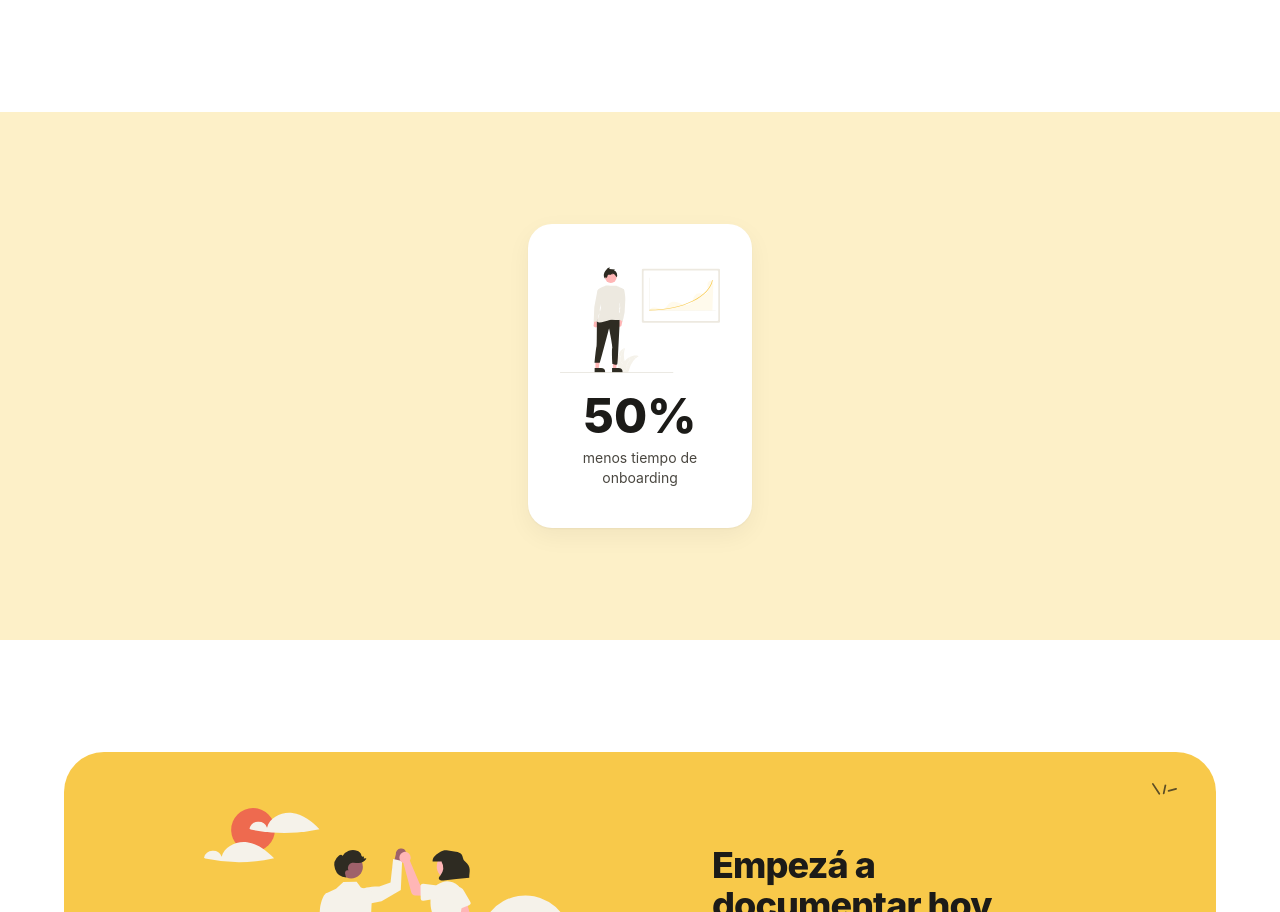
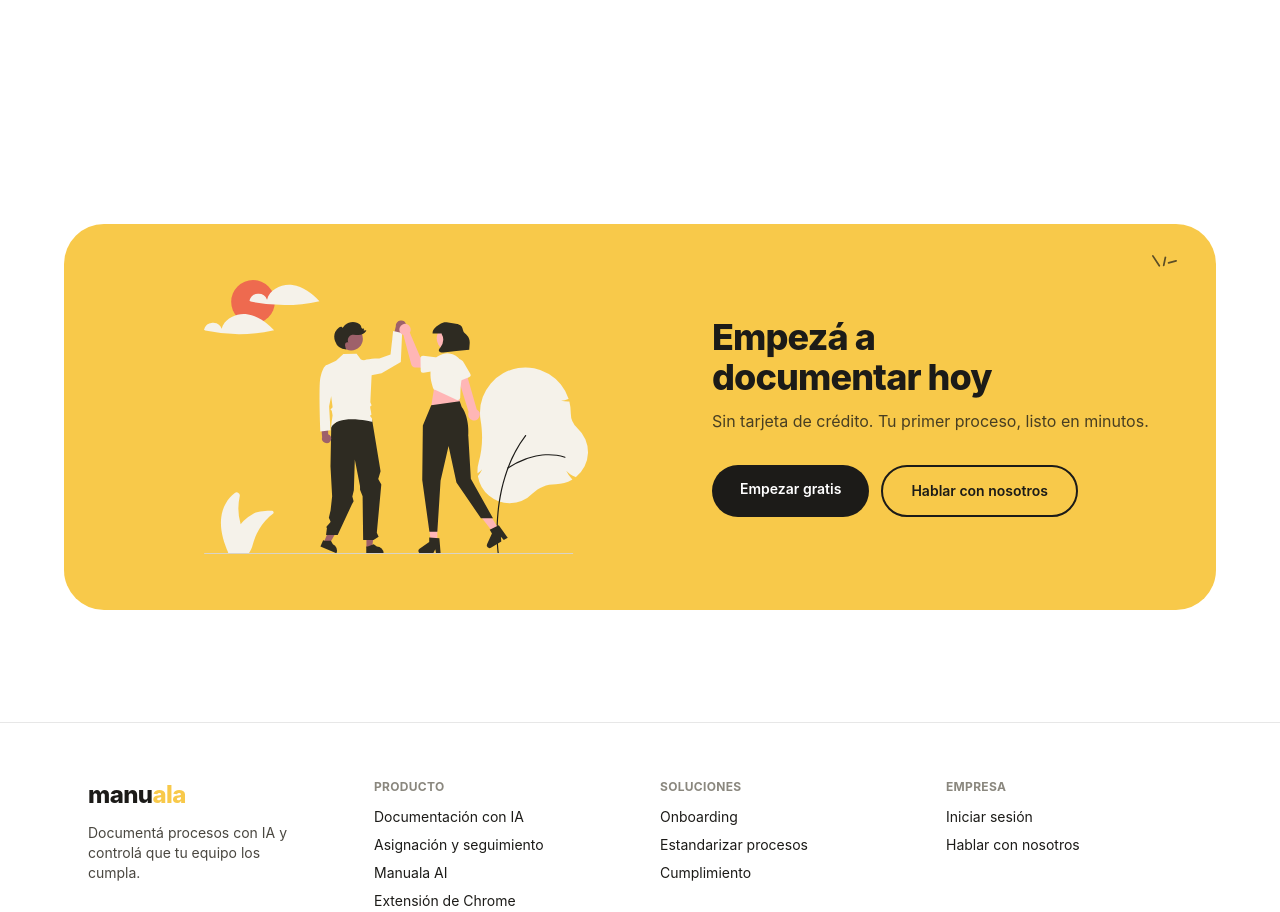
Before and after one commit to joabrusso/manuala-landing, a Next.js app: page / in a window 1280 px wide. Shown: the part 2979-3891 px from the top of the page. Built offline with nearby package versions, Linux system fonts and the light colour scheme.

Commit message:
Remove onboarding stat section
Drops the standalone "50% menos tiempo de onboarding" section entirely.

```diff
--- a/app/page.tsx
+++ b/app/page.tsx
@@ -230,17 +230,6 @@ export default function LandingPage() {
         </div>
       </section>
 
-      {/* ---------- Caso de éxito (mostaza pálido) ---------- */}
-      <section className="bg-mustard-soft py-20 sm:py-28">
-        <div className="mx-auto flex max-w-4xl justify-center px-6">
-          <div className="flex w-56 flex-col items-center gap-2 rounded-3xl bg-paper-0 px-8 py-10 text-center shadow-[0_1px_2px_rgba(28,27,24,0.04),0_8px_24px_rgba(28,27,24,0.05)]">
-            <img src="/illustrations/growth-stat.svg" alt="" className="h-28 w-auto" />
-            <div className="font-heading mt-2 text-5xl font-extrabold text-ink">50%</div>
-            <div className="text-sm text-ink-muted">menos tiempo de onboarding</div>
-          </div>
-        </div>
-      </section>
-
       <CtaBanner title="Empezá a documentar hoy" subtitle="Sin tarjeta de crédito. Tu primer proceso, listo en minutos." />
     </main>
   );
```
